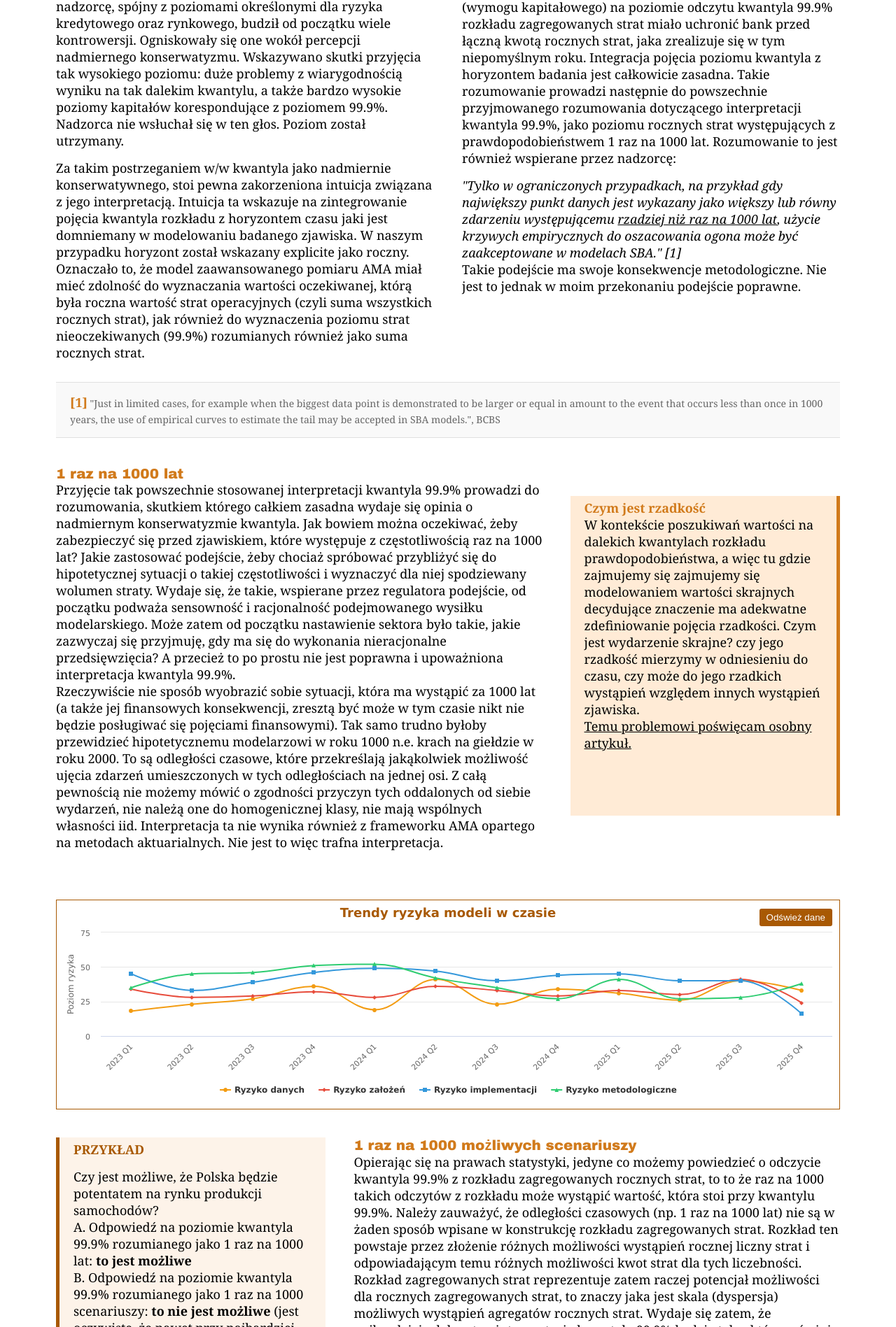
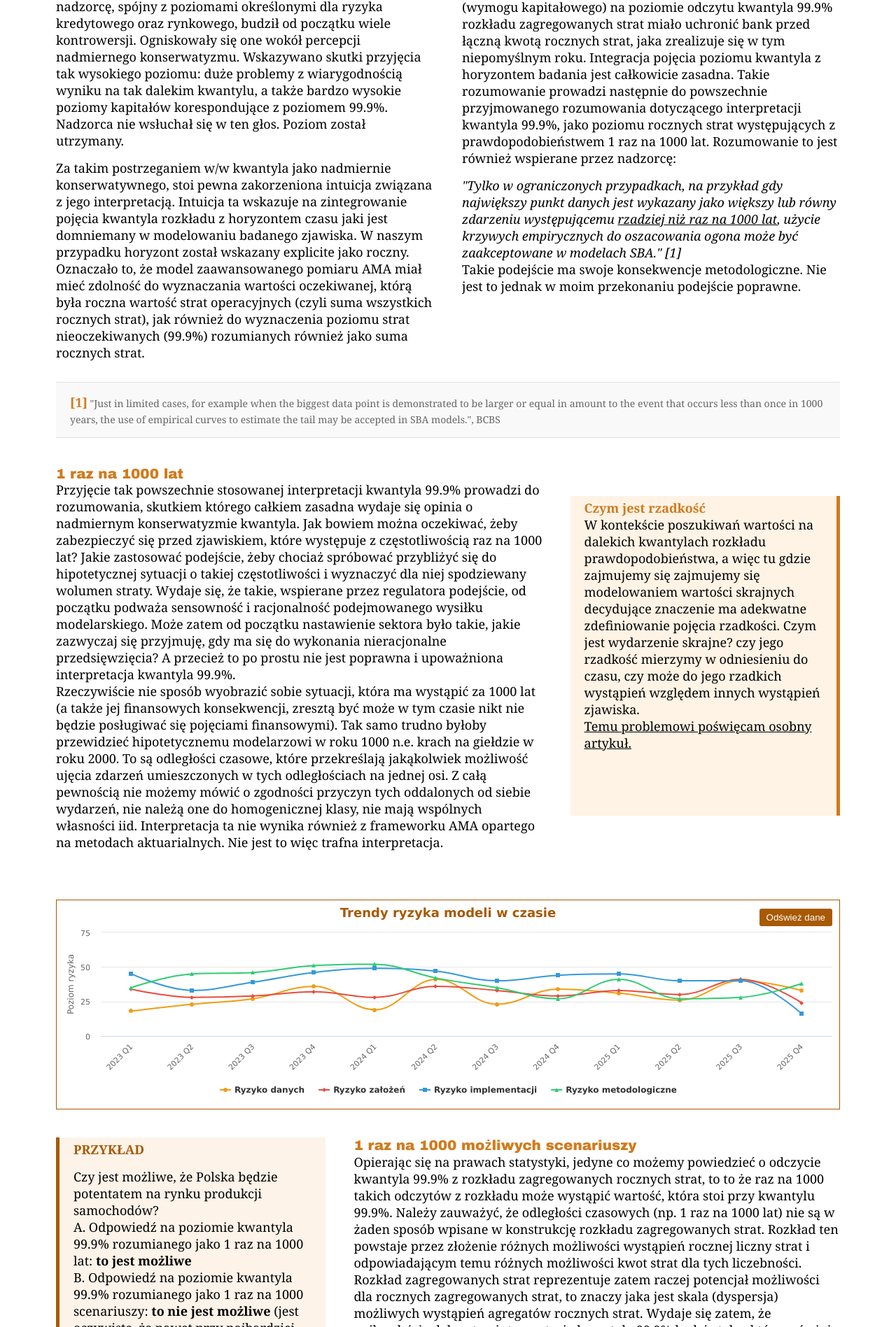
Before and after one commit to MaciejBuczak/risk-research, a Jekyll site: the page built from art-oprisk-kw999_v3_1.md, in a window 1280 px wide. Shown: the part 708-2605 px from the top of the page at 70% size. Built offline with Jekyll 4.4.1, drawn with Linux system fonts in a browser that asks for light colours.

Commit message:
Update art-oprisk-kw999-layout_v3_1.html

```diff
--- a/_layouts/art-oprisk-kw999-layout_v3_1.html
+++ b/_layouts/art-oprisk-kw999-layout_v3_1.html
@@ -950,7 +950,7 @@
           </div>
 
           <!-- Element O 3.2 -->
-          <div class="ryzmod-orange-box" style="width: 35%; background-color: #ffebd6; margin-top: 43px; margin-bottom: 80px; padding-left: 20px; padding-right: 20px; padding-top: 5px; padding-bottom: 5px; border-right: 5px solid #d17a1b; position: relative;">
+          <div class="ryzmod-orange-box" style="width: 35%; background-color: #fff3e5; margin-top: 43px; margin-bottom: 80px; padding-left: 20px; padding-right: 20px; padding-top: 5px; padding-bottom: 5px; border-right: 5px solid #d17a1b; position: relative;">
             <h3 style="color: #d17a1b;">Czym jest rzadkość</h3>
             <p>W kontekście poszukiwań wartości na dalekich kwantylach rozkładu prawdopodobieństwa, a więc tu gdzie zajmujemy się zajmujemy się modelowaniem wartości skrajnych decydujące znaczenie ma adekwatne zdefiniowanie pojęcia rzadkości. Czym jest wydarzenie skrajne? czy jego rzadkość mierzymy w odniesieniu do czasu, czy może do jego rzadkich wystąpień względem innych wystąpień zjawiska.</p>
           <p><u>Temu problemowi poświęcam osobny artykuł.</u></p>
```
